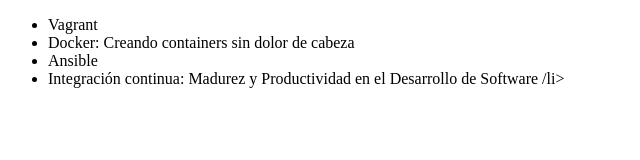
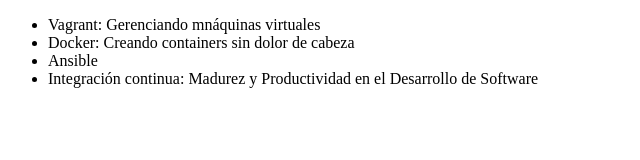
Before and after one commit to eduard258/inicios-git, a plain HTML site: page index.html in a window 1280 px wide. Shown: the whole page, without its empty margins (0-640 px from the left). Drawn offline with Linux system fonts and the light colour scheme.

Commit message:
Se corrige el cursode Vagrant

```diff
--- a/index.html
+++ b/index.html
@@ -7,10 +7,10 @@
 </head>
 <body>
      <ul>
-         <li> Vagrant </li>
+         <li> Vagrant: Gerenciando mnáquinas virtuales </li>
          <li> Docker: Creando containers sin dolor de cabeza </li>
          <li> Ansible </li>
-         <li> Integración continua: Madurez y Productividad en el Desarrollo de Software /li>
+         <li> Integración continua: Madurez y Productividad en el Desarrollo de Software </li>
      </ul>
 </body>
 </html>
```
